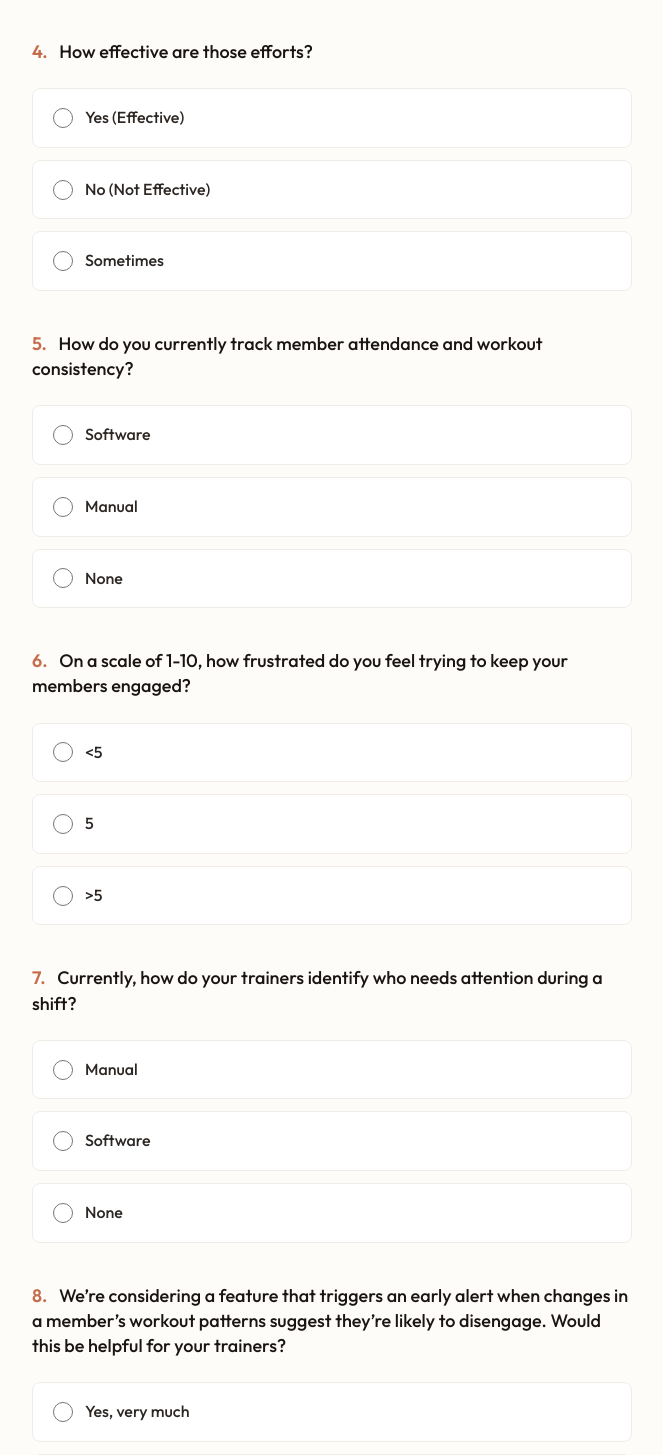
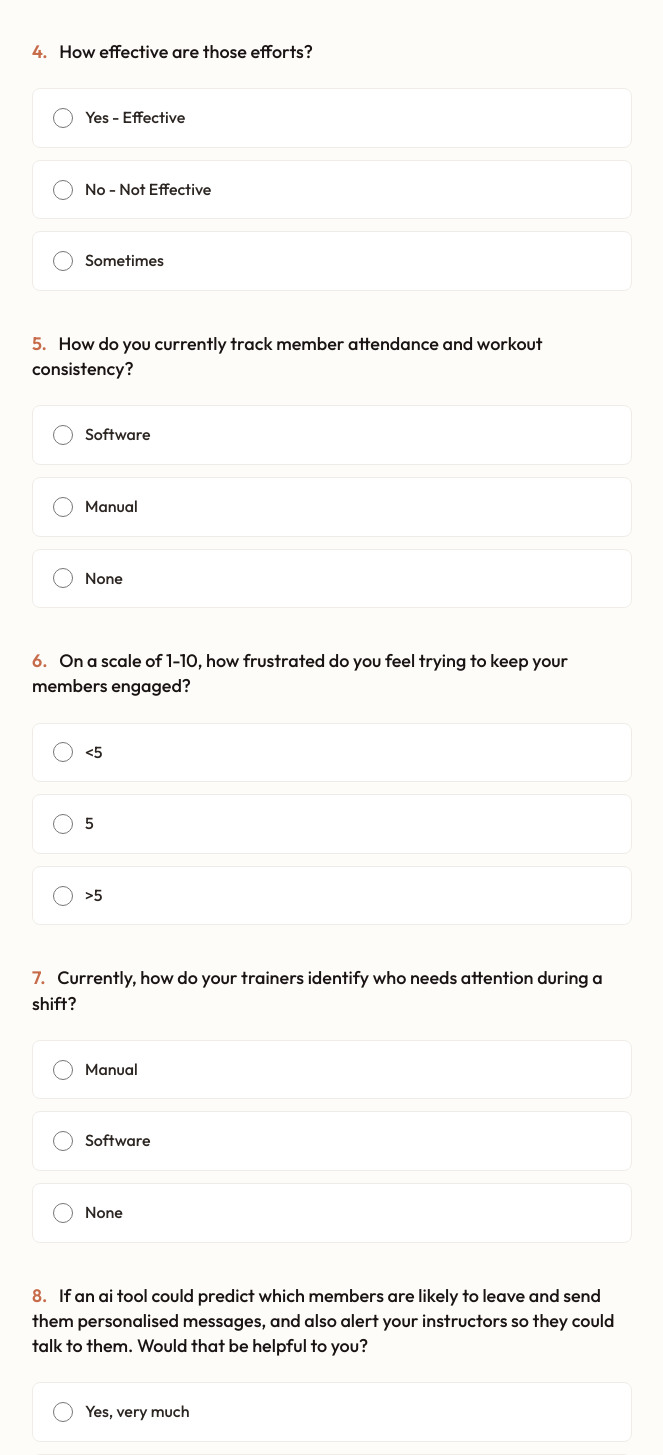
Before and after one commit to mystateofart-max/Flor-Survey, a Next.js app: page / in a window 1280 px wide. Shown: the part 1295-2750 px from the top of the page, without its empty margins (468-1131 px from the left). Built offline with nearby package versions, Linux system fonts and the light colour scheme; no server answers; the database is empty.

Commit message:
Update survey questions based on latest changes

```diff
--- a/components/SurveyForm.js
+++ b/components/SurveyForm.js
@@ -70,11 +70,11 @@ const questions = [
     id: 'q_does_it_work',
     en: {
       text: 'How effective are those efforts?',
-      options: ['Yes (Effective)', 'No (Not Effective)', 'Sometimes']
+      options: ['Yes - Effective', 'No - Not Effective', 'Sometimes']
     },
     bn: {
       text: 'আপনার সেই প্রচেষ্টাগুলো কি আশানুরূপ কাজে দেয়?',
-      options: ['হ্যাঁ (সফল)', 'না (ব্যর্থ)', 'মাঝে মাঝে']
+      options: ['হ্যাঁ - সফল', 'না - ব্যর্থ', 'মাঝে মাঝে']
     }
   },
   {
@@ -113,11 +113,11 @@ const questions = [
   {
     id: 'q_feature_help',
     en: {
-      text: 'We’re considering a feature that triggers an early alert when changes in a member’s workout patterns suggest they’re likely to disengage. Would this be helpful for your trainers?',
+      text: 'If an ai tool could predict which members are likely to leave and send them personalised messages, and also alert your instructors so they could talk to them. Would that be helpful to you?',
       options: ['Yes, very much', 'Maybe a little', 'No, not really']
     },
     bn: {
-      text: 'আমরা এমন একটি ফিচার নিয়ে ভাবছি যা কোনো মেম্বারের ওয়ার্কআউট প্যাটার্নের পরিবর্তন দেখে আগে থেকেই বুঝতে পারবে যে তিনি সেন্টার ছেড়ে দিতে পারেন এবং আপনার ট্রেইনারদের সতর্ক করবে। আপনার কি মনে হয় এটি ট্রেইনারদের জন্য সহায়ক হবে?',
+      text: 'যদি একটা AI টুল আগে থেকে অনুমান করতে পারে কোন মেম্বাররা আসা বন্ধ করতে পারে - তাদেরকে পার্সোনালাইজড মেসেজ পাঠায় এবং সাথে সাথে আপনার ট্রেইনারদেরও সতর্ক করে যাতে তারা তাদের সঙ্গে কথা বলতে পারেন — এটি কি আপনার জন্য উপকারী হবে?',
       options: ['হ্যাঁ, খুব সহায়ক হবে', 'হয়তো একটু', 'না, বিশেষ নয়']
     }
   },
```
Also changed, not shown: 1 other file (tests, documents, lock files or other folders).
